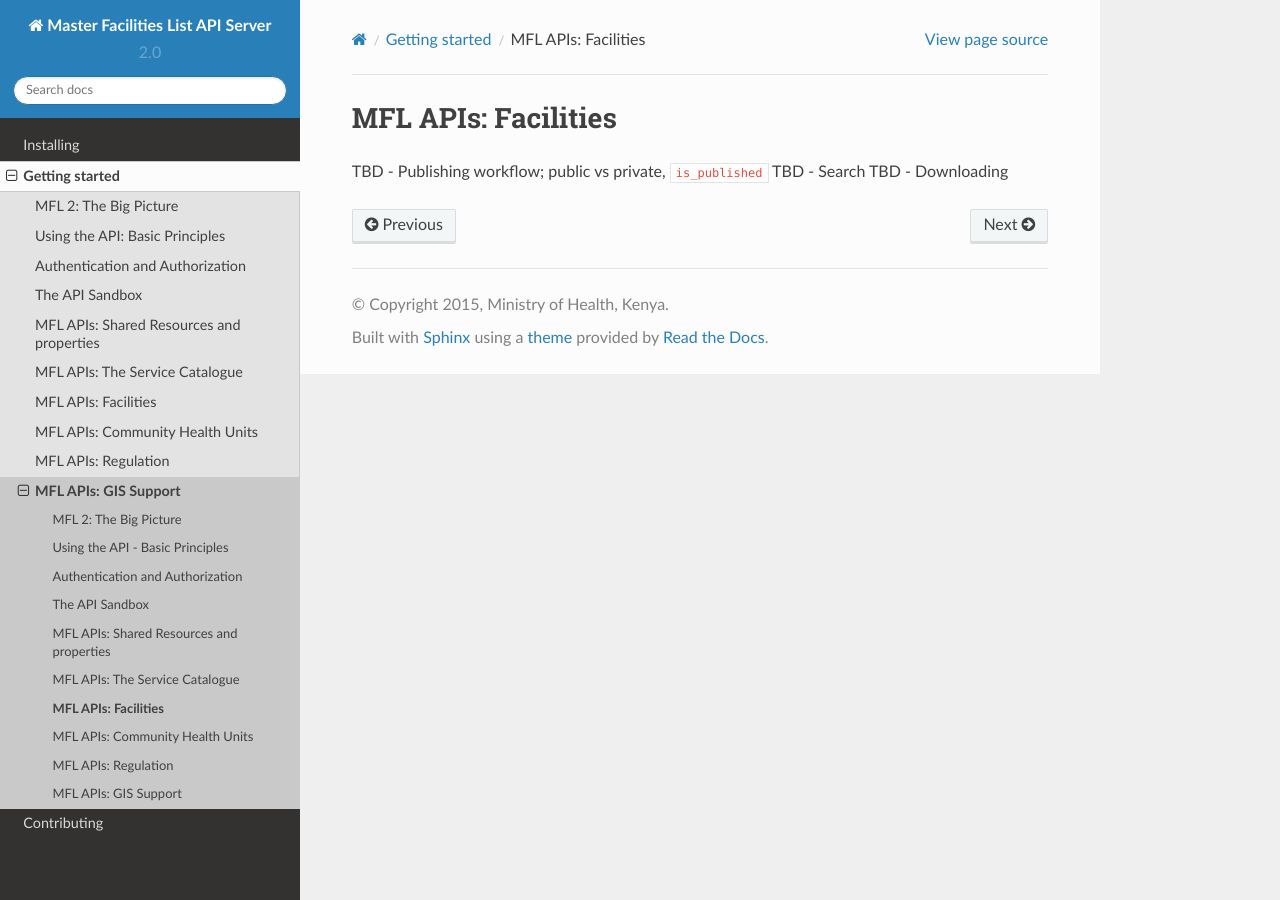
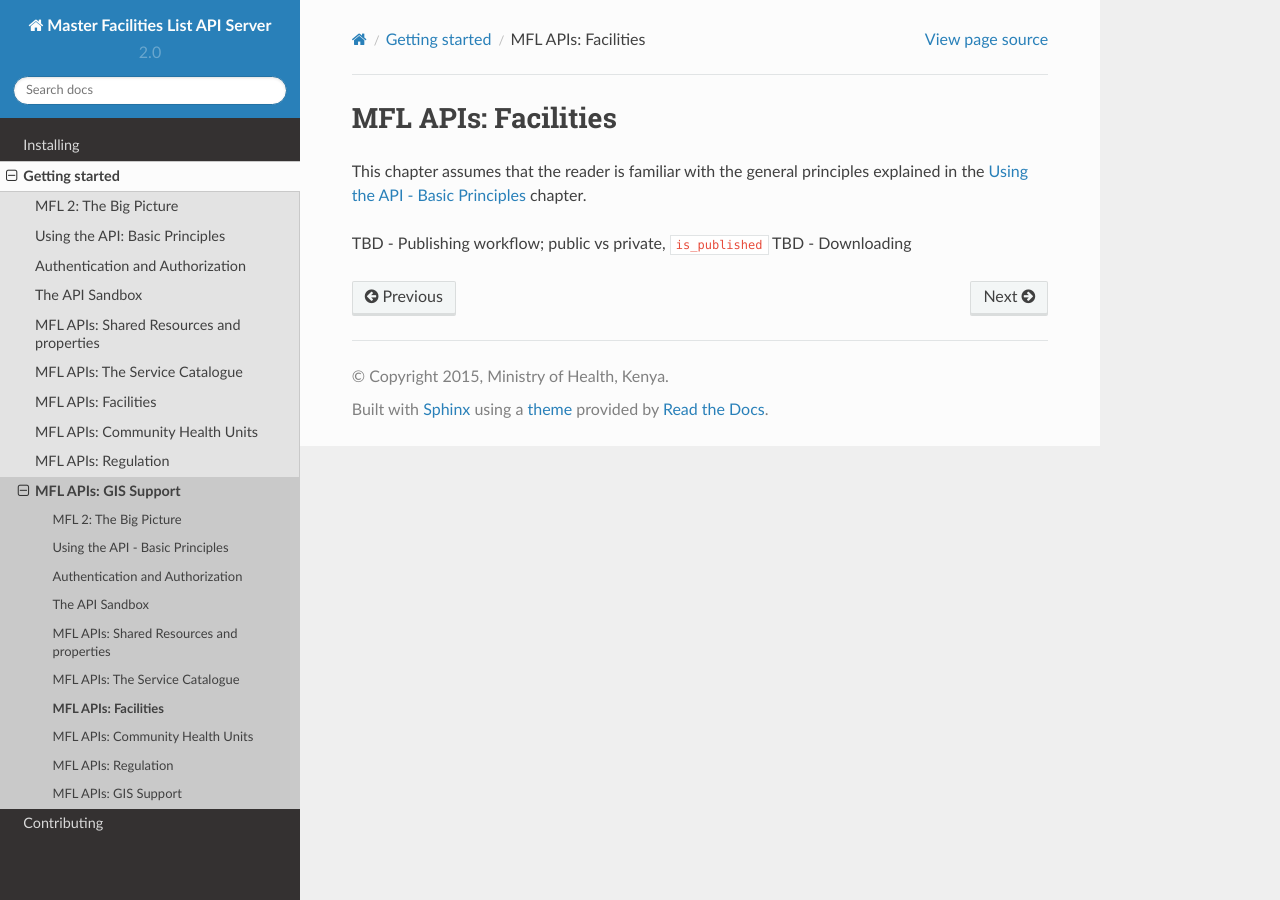
Before and after one commit to MasterFacilityList/mfl_api, a Sphinx documentation site: the page built from docs/getting_started/facilities.rst, in a window 1280 px wide. Built offline with Sphinx 7.4.7 and the Read the Docs theme 2.0.0, drawn with Linux system fonts in a browser that asks for light colours.

```diff
--- a/docs/getting_started/community_health_units.rst
+++ b/docs/getting_started/community_health_units.rst
@@ -1,5 +1,8 @@
 MFL APIs: Community Health Units
 ==================================
+This chapter assumes that the reader is familiar with the general
+principles explained in the :doc:`api` chapter.
+
 TBD
 
 .. toctree::
--- a/docs/getting_started/facilities.rst
+++ b/docs/getting_started/facilities.rst
@@ -1,8 +1,10 @@
 MFL APIs: Facilities
 ===================================
 
+This chapter assumes that the reader is familiar with the general
+principles explained in the :doc:`api` chapter.
+
 TBD - Publishing workflow; public vs private, ``is_published``
-TBD - Search
 TBD - Downloading
 
 .. toctree::
--- a/docs/getting_started/gis.rst
+++ b/docs/getting_started/gis.rst
@@ -1,5 +1,8 @@
 MFL APIs: GIS Support
 =======================
+This chapter assumes that the reader is familiar with the general
+principles explained in the :doc:`api` chapter.
+
 TBD - administrative units and their boundaries
 TBD - notes about points ( coordinates )
 TBD - geoJSON, openlayers
--- a/docs/getting_started/regulation.rst
+++ b/docs/getting_started/regulation.rst
@@ -1,5 +1,8 @@
 MFL APIs: Regulation
 =======================
+This chapter assumes that the reader is familiar with the general
+principles explained in the :doc:`api` chapter.
+
 TBD
 
 .. toctree::
--- a/docs/getting_started/services.rst
+++ b/docs/getting_started/services.rst
@@ -1,6 +1,7 @@
 MFL APIs: The Service Catalogue
 =========================================
-TBD
+This chapter assumes that the reader is familiar with the general
+principles explained in the :doc:`api` chapter.
 
 .. toctree::
     :maxdepth: 2
--- a/docs/getting_started/support_resources.rst
+++ b/docs/getting_started/support_resources.rst
@@ -2,7 +2,8 @@
 ===========================================
 .. include:: ../substitutes.txt
 
-
+This chapter assumes that the reader is familiar with the general
+principles explained in the :doc:`api` chapter.
 
 .. toctree::
     :maxdepth: 2
```
Also changed, not shown: 2 other files.
